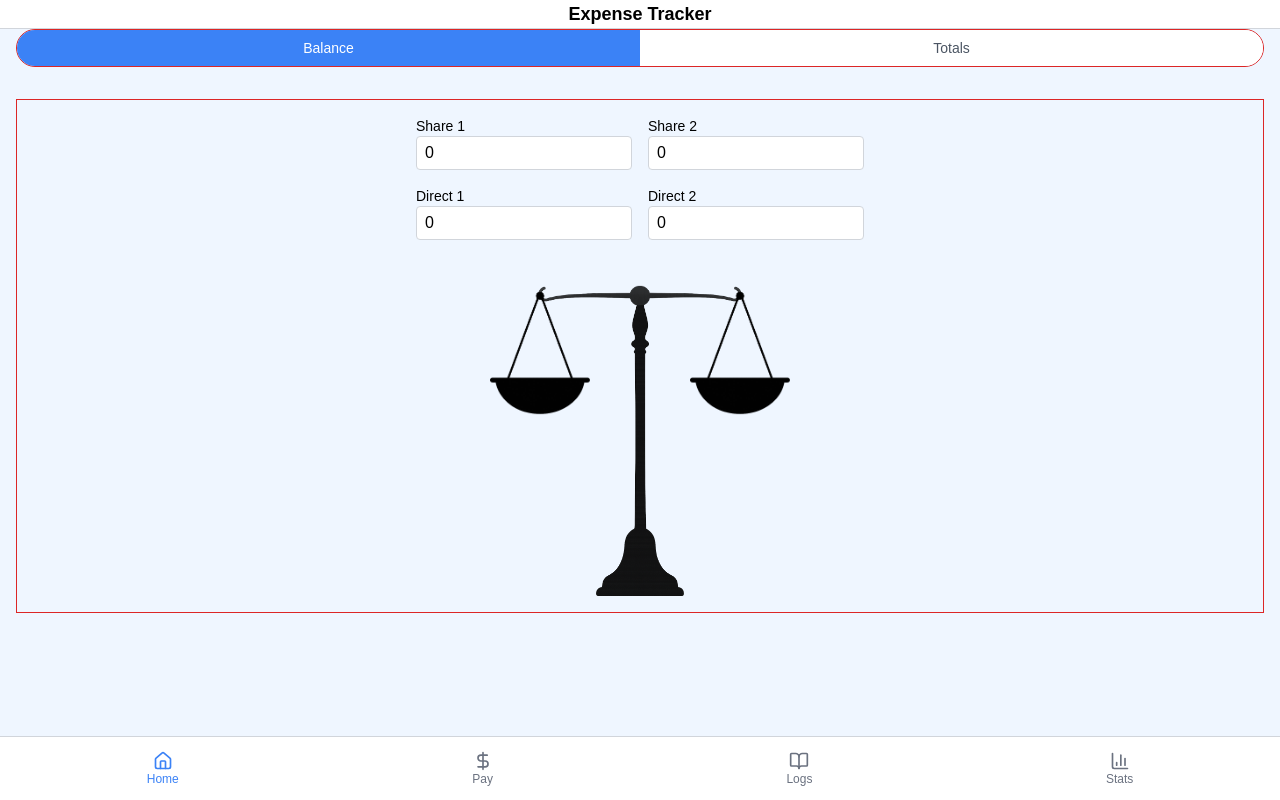
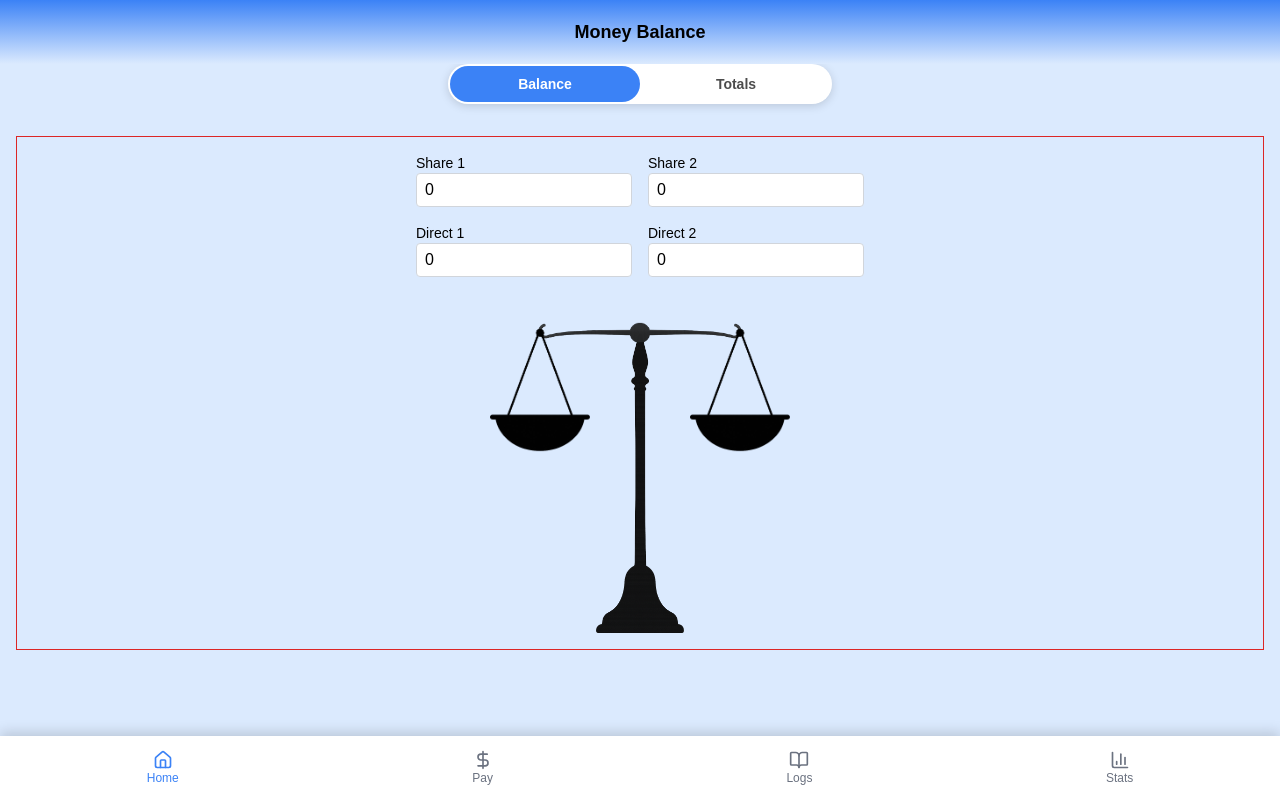
Before and after one commit to Jothol/money-balance, a Next.js app: page / in a window 1280 px wide. Built offline with nearby package versions, Linux system fonts and the light colour scheme.

Commit message:
Experimented with styling. Updated and stylized TabSwitch component.

```diff
--- a/src/app/layout.tsx
+++ b/src/app/layout.tsx
@@ -11,7 +11,7 @@ export default function RootLayout({ children }: { children: ReactNode }) {
     <html lang="en">
       <body className="flex flex-col h-screen">
         <TopBar />
-        <main className="flex-grow overflow-y-auto bg-blue-50">
+        <main className="flex-grow overflow-y-auto bg-blue-100">
           {children}
         </main>
         <BottomNav />
--- a/src/components/BottomNav.tsx
+++ b/src/components/BottomNav.tsx
@@ -15,7 +15,7 @@ export default function BottomNav() {
   const router = useRouter();
 
   return (
-    <nav className="w-full h-16 border-t border-gray-300 flex items-center justify-around">
+    <nav className="w-full h-16 shadow-[0_-4px_12px_rgba(0,0,0,0.15)] flex items-center justify-around bg-white">
       {tabs.map(({ name, icon: Icon, path }) => (
         <button
           key={name}
--- a/src/components/TabSwitch.tsx
+++ b/src/components/TabSwitch.tsx
@@ -7,17 +7,48 @@ interface TabSwitchProps {
 }
 
 export default function TabSwitch({ options, selected, onSelect }: TabSwitchProps) {
+  const selectedIndex = options.findIndex((opt) => opt === selected);
+  const tabCount = options.length;
+  const knobWidth = 100 / tabCount; // % width per tab
+
   return (
-    <div className="flex w-full justify-center rounded-full border border-red-600 overflow-hidden">
-      {options.map((option) => (
+    <div className="relative flex w-full max-w-sm mx-auto h-10 rounded-full bg-white text-sm font-bold text-black backdrop-blur overflow-hidden shadow-[0_2px_10px_rgba(0,0,0,0.15)]">
+      {/* Sliding knob */}
+      <div
+        className="absolute inset-y-[2px] left-[2px] rounded-full bg-blue-500 text-white font-bold z-10 transition-transform duration-300 ease-in-out"
+        style={{
+          width: `${knobWidth - 0.5}%`,
+          transform: `translateX(${selectedIndex * 100}%)`,
+        }}
+      >
+        <div className="flex items-center justify-center h-full relative overflow-hidden">
+          {options.map((option, i) => (
+            <span
+              key={option}
+              className={`absolute transition-opacity duration-200 ease-linear w-full text-center ${
+                selectedIndex === i ? 'opacity-100' : 'opacity-0'
+              }`}
+            >
+              {option}
+            </span>
+          ))}
+        </div>
+      </div>
+
+      {/* Tabs */}
+      {options.map((option, i) => (
         <button
           key={option}
           onClick={() => onSelect(option)}
-          className={`w-1/2 py-2 text-sm font-medium transition-colors ${
-            selected === option ? 'bg-blue-500 text-white' : 'bg-white text-gray-600'
-          }`}
+          className="flex-1 relative z-20"
         >
-          {option}
+          <span
+            className={`block text-center transition-colors duration-200 ${
+              selectedIndex === i ? 'text-transparent' : 'text-black/70'
+            }`}
+          >
+            {option}
+          </span>
         </button>
       ))}
     </div>
--- a/src/components/TopBar.tsx
+++ b/src/components/TopBar.tsx
@@ -2,8 +2,8 @@
 
 export default function TopBar() {
   return (
-    <header className="w-full h-1/10 border-b border-gray-300 bg-white flex items-center justify-center text-lg font-semibold">
-      Expense Tracker
+    <header className="w-full h-16 bg-gradient-to-b from-blue-500 to-blue-100 flex items-center justify-center text-lg font-bold">
+      Money Balance
     </header>
   );
 }
```
